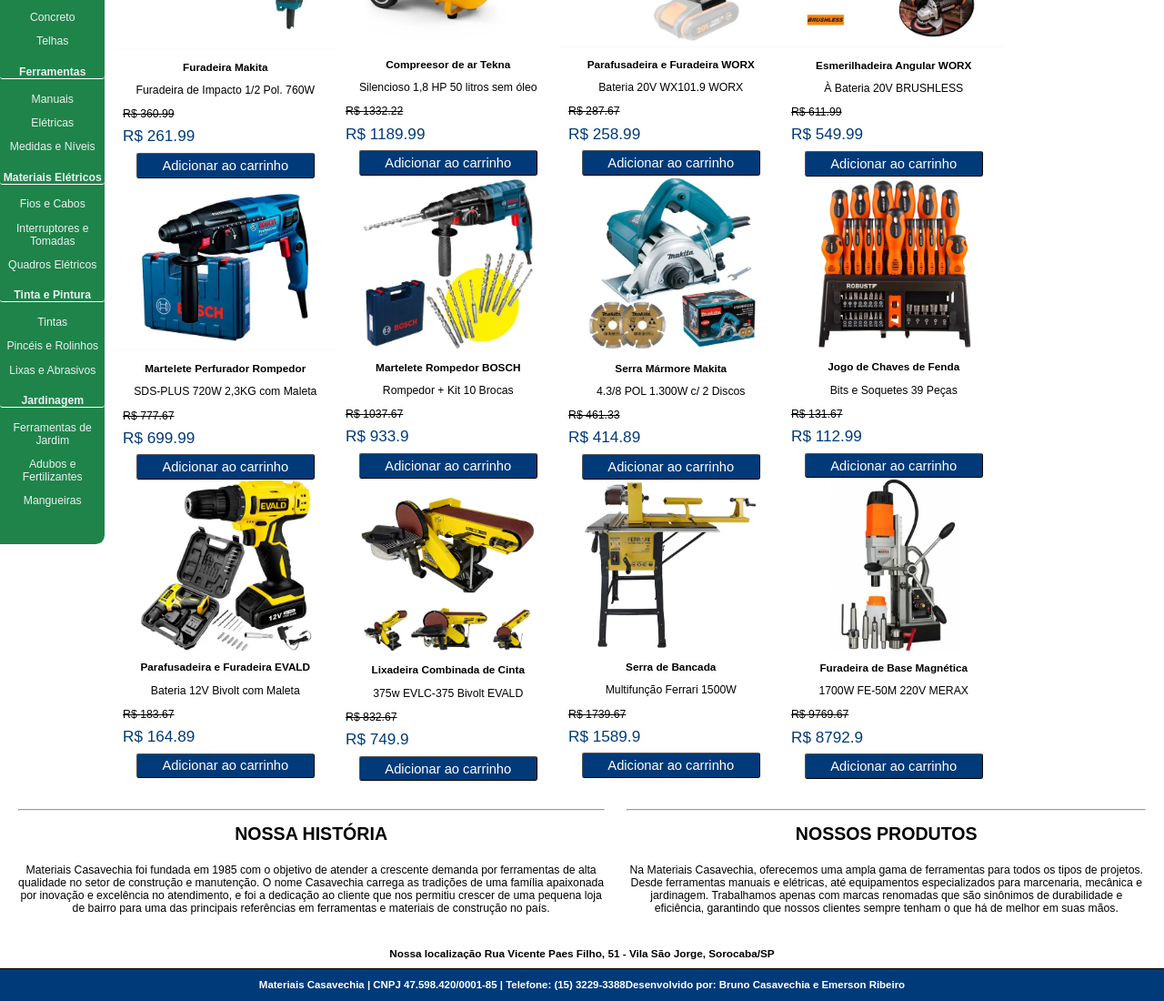
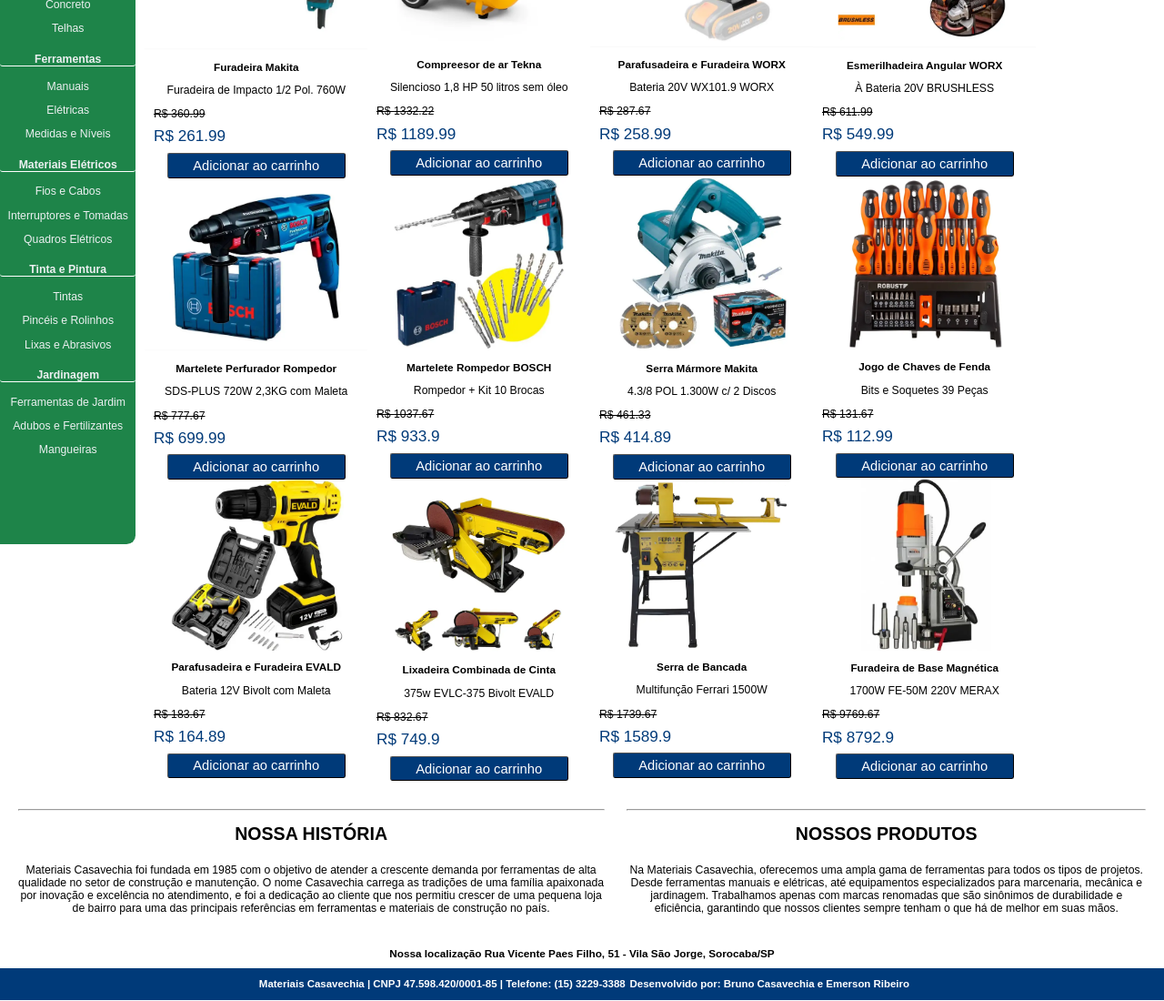
Before and after one commit to BrunoCasavechia/React_NP1, a React (Create React App) app in the folder np1/: page / in a window 1280 px wide. Shown: the part 412-1512 px from the top of the page at 91% size. Built offline with nearby package versions, Linux system fonts and the light colour scheme.

Commit message:
100% finalizado

```diff
--- a/np1/src/App.css
+++ b/np1/src/App.css
@@ -16,6 +16,14 @@
   color: white;
 }
 
+body, html {
+  font-family: 'Montserrat', sans-serif;
+  background-color: #ffffff;
+  margin: 0;
+  height: 0;
+  zoom: 70%;
+}
+
 .App-link {
   color: #61dafb;
 }
@@ -30,16 +38,6 @@
   }
 }
 
-body,
-html {
-  font-family: 'Montserrat', sans-serif;
-  background-color: #ffffff;
-  margin: 0;
-  height: 0;
-  zoom: 70%;
-}
-
-
 .conteudo_principal {
   display: flex;
   margin-top: 70px;
--- a/np1/src/Components/Footer/Footer.jsx
+++ b/np1/src/Components/Footer/Footer.jsx
@@ -8,7 +8,7 @@
 
             <footer className={styles.footer_main}>
                 <h3><b>Materiais Casavechia</b> | CNPJ 47.598.420/0001-85 | Telefone: (15) 3229-3388</h3>
-                <h3>Desenvolvido por: Bruno Casavechia e Emerson Ribeiro </h3>
+                <h3> Desenvolvido por: Bruno Casavechia e Emerson Ribeiro </h3>
             </footer>
         </div>
     )
--- a/np1/src/Components/Footer/Footer.module.css
+++ b/np1/src/Components/Footer/Footer.module.css
@@ -1,13 +1,14 @@
 .footer_main {
     background-color: #003a79;
-    border-top: 2px solid black;
     justify-content: center;
     font-size: 20px;
     display: flex;
+
 }
 
 .footer_main h3 {
     color: white;
+    margin-left: 10px;
 }
 
 .footer h1{
--- a/np1/src/Components/Header/Header.jsx
+++ b/np1/src/Components/Header/Header.jsx
@@ -35,7 +35,7 @@
                         </button>
                     </div>
                 </div>
-
+                {/* introducao */}
                 <section className={styles.intro}>
                     <h1>Bem-vindo à Materiais Casavechia</h1>
                     <p>O lugar certo para encontrar ferramentas de qualidade e alto desempenho!</p>
--- a/np1/src/Components/Products/Product.jsx
+++ b/np1/src/Components/Products/Product.jsx
@@ -1,6 +1,6 @@
 import styles from "../Products/Product.module.css";
 
-const Product = ({imagem_produto, nome_produto, descricao_produto, preco_produto, preco_produto_promocao,}) => {
+const Product = ({imagem_produto, nome_produto, descricao_produto, preco_produto, preco_produto_promocao}) => {
   return (
     <div className={styles.product}>
       <img src={imagem_produto} />
--- a/np1/src/Components/Products/Product.module.css
+++ b/np1/src/Components/Products/Product.module.css
@@ -2,7 +2,6 @@
 	display: flex;
 	flex-wrap: wrap;
 	justify-content: flex-start;
-	/* gap:20px;  */
 	margin-left: auto;
 	margin-right: 0px;
 }
--- a/np1/src/Components/Side_Bar/Sidebar.module.css
+++ b/np1/src/Components/Side_Bar/Sidebar.module.css
@@ -2,7 +2,7 @@
 
 .Sidebar {
     background-color: #1E8449;
-    width: 600px;
+    width: 800px;
     border-top-right-radius: 20px;
     border-bottom-right-radius: 20px;
     padding: 0;
```
